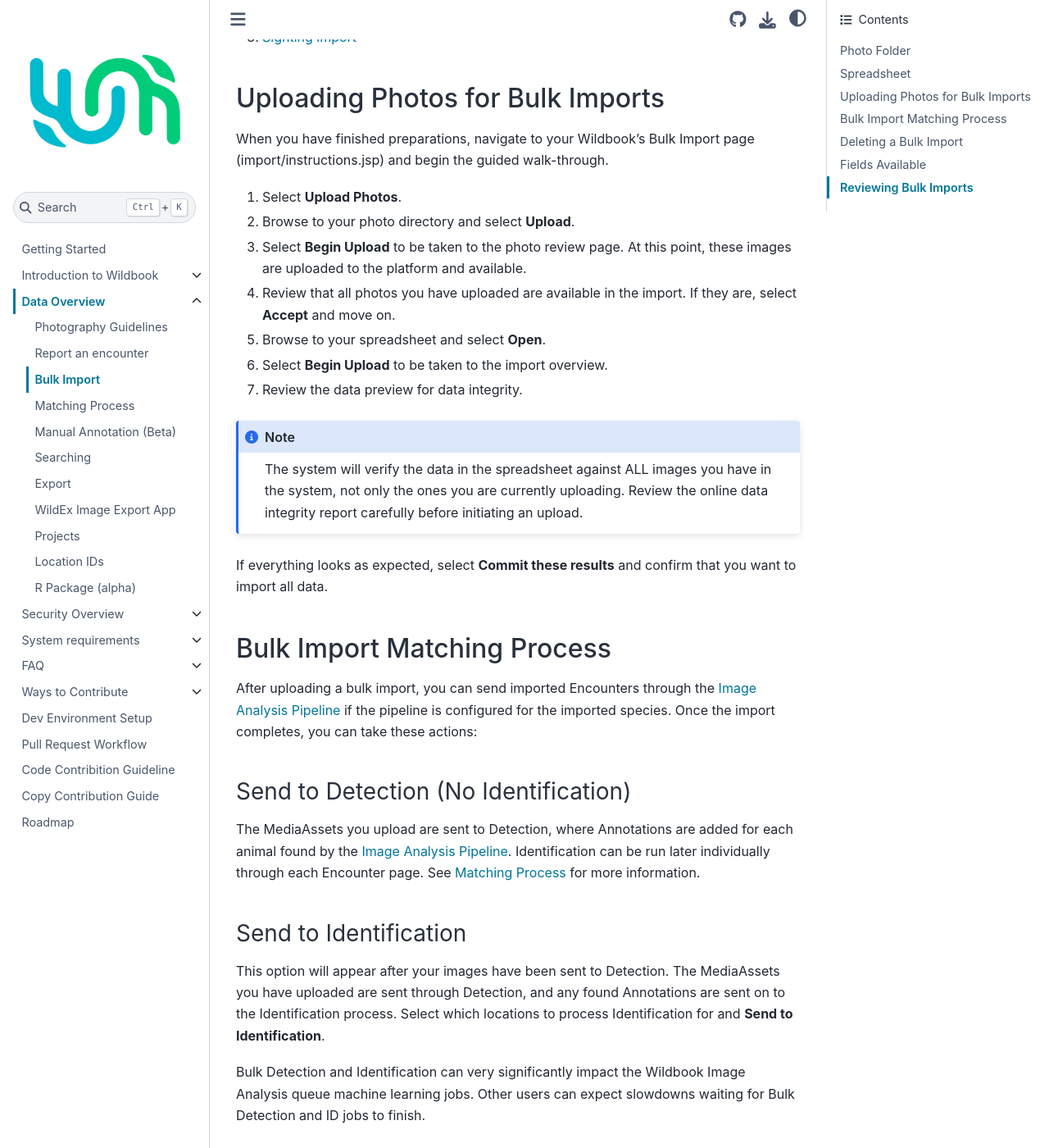
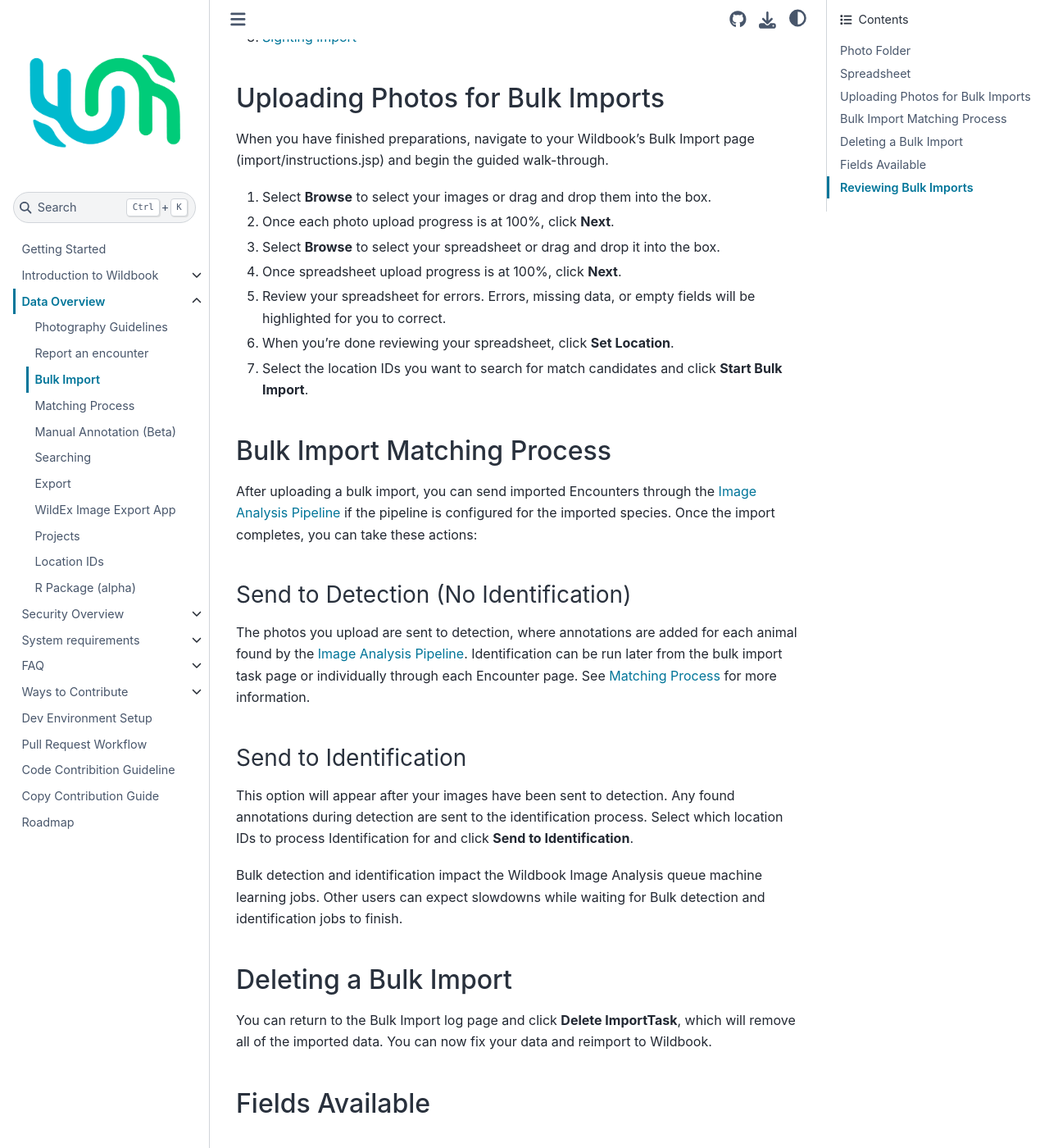
Before and after one commit to WildMeOrg/wildbook-docs, a Sphinx documentation site: the page built from docs/data/bulk-import-beta.md, in a window 1280 px wide and 1400 px high, scrolled down 1863 px. Shown: the whole window at 82% size. Built offline with Sphinx 7.4.7 and the Sphinx Book theme 1.1.4, drawn with Linux system fonts in a browser that asks for light colours; some of the changed text lies outside the part shown.

Commit message:
Update bulk-import-beta.md
Updates to workflow steps made. Will continue to edit as QA is updated.

````diff
--- a/docs/data/bulk-import-beta.md
+++ b/docs/data/bulk-import-beta.md
@@ -50,19 +50,13 @@
 
 When you have finished preparations, navigate to your Wildbook's Bulk Import page (import/instructions.jsp) and begin the guided walk-through.
 
-1. Select **Upload Photos**.
-2. Browse to your photo directory and select **Upload**.
-3. Select **Begin Upload** to be taken to the photo review page. At this point, these images are uploaded to the platform and available.
-4. Review that all photos you have uploaded are available in the import. If they are, select **Accept** and move on.
-5. Browse to your spreadsheet and select **Open**.
-6. Select **Begin Upload** to be taken to the import overview.
-7. Review the data preview for data integrity.
-
-```{note}
-The system will verify the data in the spreadsheet against ALL images you have in the system, not only the ones you are currently uploading. Review the online data integrity report carefully before initiating an upload.
-```
-
-If everything looks as expected, select **Commit these results** and confirm that you want to import all data.
+1. Select **Browse** to select your images or drag and drop them into the box.
+2. Once each photo upload progress is at 100%, click **Next**.
+3. Select **Browse** to select your spreadsheet or drag and drop it into the box.
+4. Once spreadsheet upload progress is at 100%, click **Next**.
+5. Review your spreadsheet for errors. Errors, missing data, or empty fields will be highlighted for you to correct.
+6. When you're done reviewing your spreadsheet, click **Set Location**.
+7. Select the location IDs you want to search for match candidates and click **Start Bulk Import**.
 
 ## Bulk Import Matching Process
 
@@ -71,17 +65,17 @@
 
 ### Send to Detection (No Identification)
 
-The MediaAssets you upload are sent to Detection, where Annotations are added for each animal found by the [Image Analysis Pipeline](../introduction/image-analysis-pipeline.md). Identification can be run later individually through each Encounter page. See [Matching Process](matching-process.md) for more information.
+The photos you upload are sent to detection, where annotations are added for each animal found by the [Image Analysis Pipeline](../introduction/image-analysis-pipeline.md). Identification can be run later from the bulk import task page or individually through each Encounter page. See [Matching Process](matching-process.md) for more information.
 
 ### Send to Identification
 
-This option will appear after your images have been sent to Detection. The MediaAssets you have uploaded are sent through Detection, and any found Annotations are sent on to the Identification process. Select which locations to process Identification for and **Send to Identification**.
+This option will appear after your images have been sent to detection. Any found annotations during detection are sent to the identification process. Select which location IDs to process Identification for and click **Send to Identification**.
 
-Bulk Detection and Identification can very significantly impact the Wildbook Image Analysis queue machine learning jobs. Other users can expect slowdowns waiting for Bulk Detection and ID jobs to finish.
+Bulk detection and identification impact the Wildbook Image Analysis queue machine learning jobs. Other users can expect slowdowns while waiting for Bulk detection and identification jobs to finish.
 
 ## Deleting a Bulk Import
 
-Mistakes happen. If you find systematic problems in the data of a Bulk Import job, you can return to the Bulk Import log page and click **Delete ImportTask** at the bottom, which will remove all of the imported data. You can now fix your data and reimport to Wildbook.
+You can return to the Bulk Import log page and click **Delete ImportTask**, which will remove all of the imported data. You can now fix your data and reimport to Wildbook.
 
 ## Fields Available
 
````
Also changed, not shown: other parts of docs/data/bulk-import-beta.md (+3 -3 lines).
